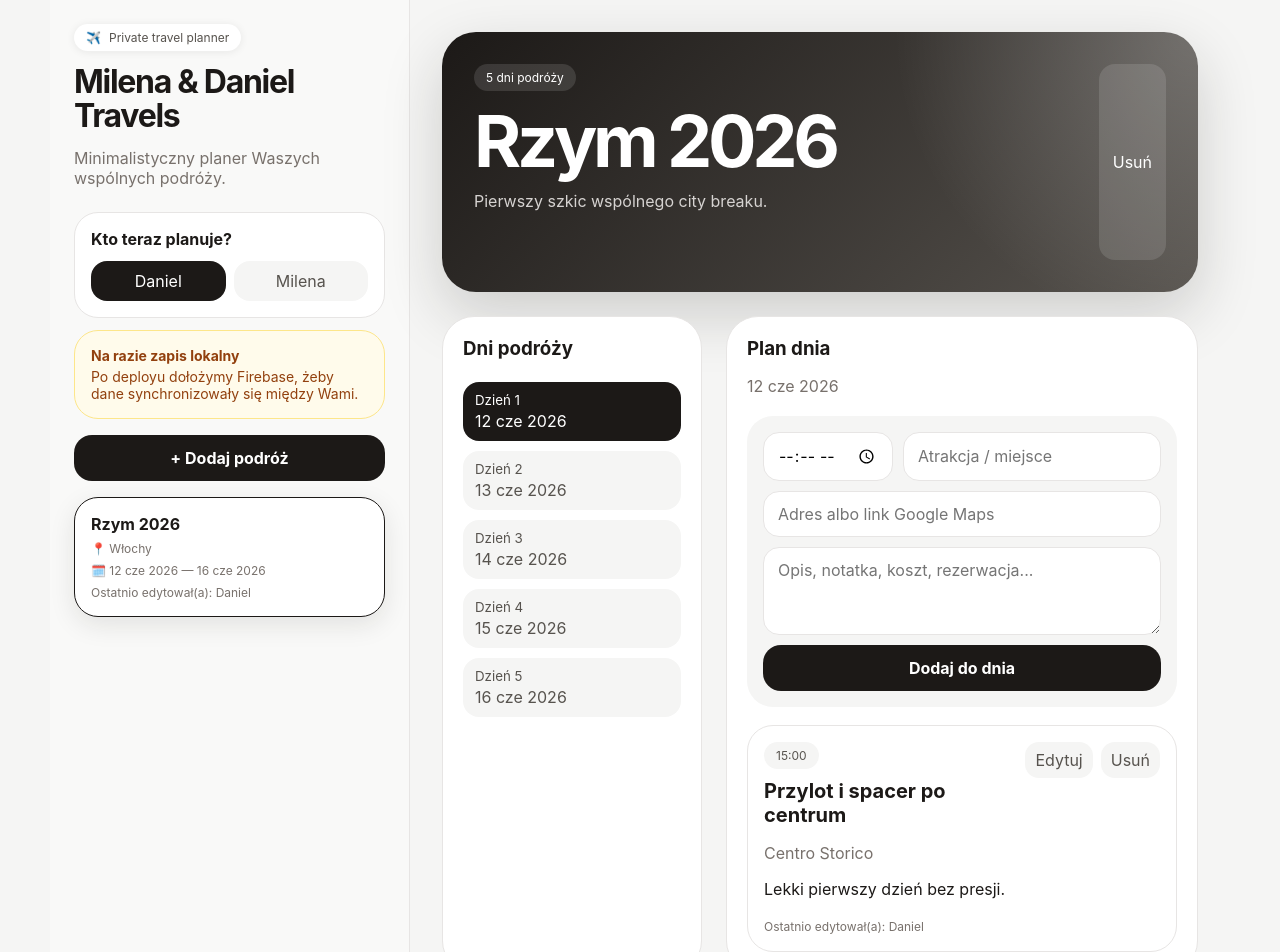
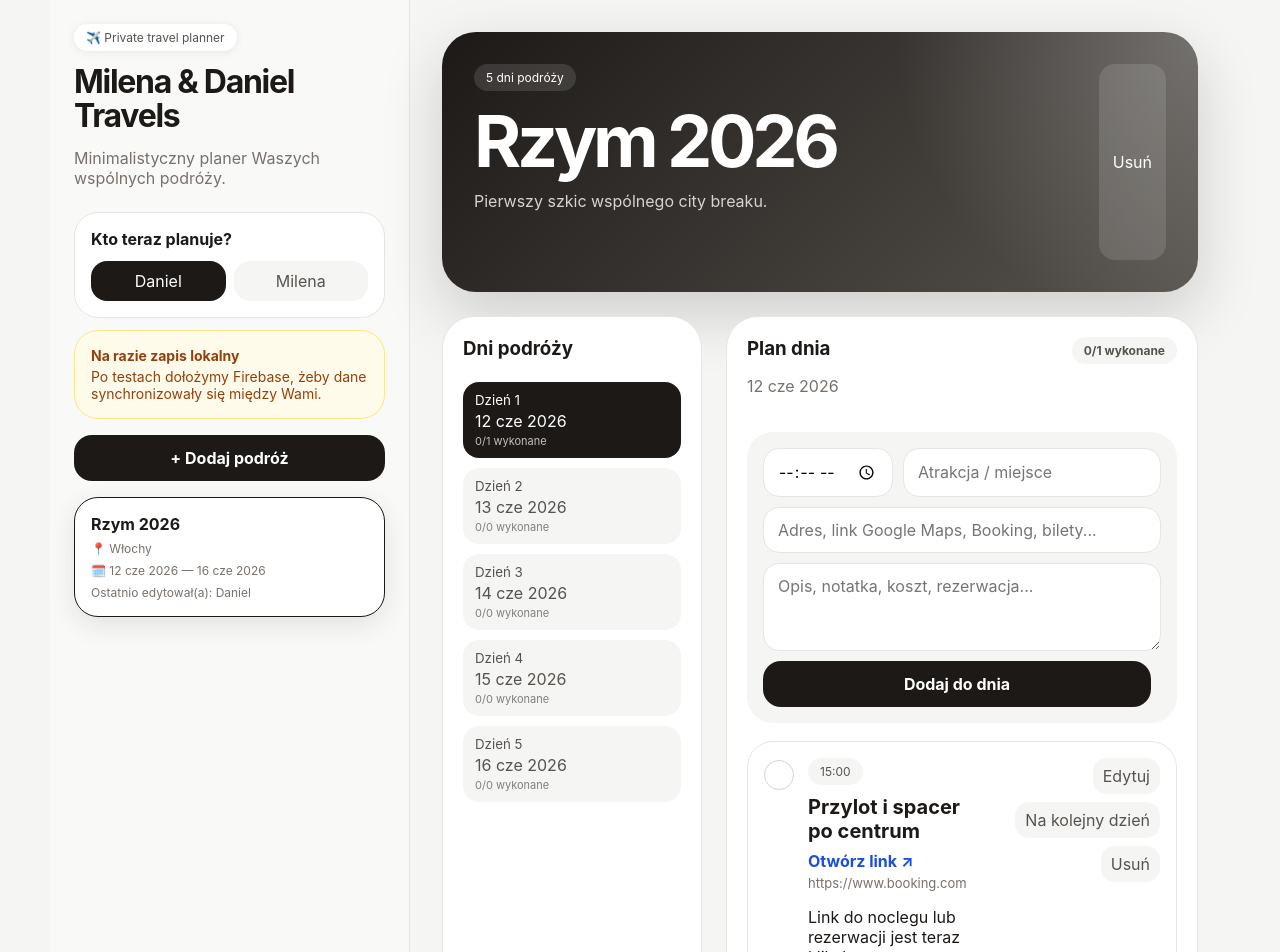
Before and after one commit to szyna129/milena-daniel-travels, a React (Vite) app: page / in a window 1280 px wide. Shown: the top 952 px of the page. Built offline with nearby package versions, Linux system fonts and the light colour scheme.

Commit message:
Add files via upload

```diff
--- a/src/App.jsx
+++ b/src/App.jsx
@@ -1,7 +1,7 @@
 import React, { useEffect, useMemo, useState } from "react";
 import "./index.css";
 
-const STORAGE_KEY = "milena-daniel-travels-v1";
+const STORAGE_KEY = "milena-daniel-travels-v2";
 
 function id() {
   return crypto?.randomUUID?.() || String(Date.now() + Math.random());
@@ -33,15 +33,25 @@ function range(start, end) {
 function pretty(date) {
   const parsed = parseDate(date);
   if (!parsed) return "";
-  return new Intl.DateTimeFormat("pl-PL", {
-    day: "2-digit",
-    month: "short",
-    year: "numeric"
-  }).format(parsed);
+  return new Intl.DateTimeFormat("pl-PL", { day: "2-digit", month: "short", year: "numeric" }).format(parsed);
 }
 
-function Icon({ children }) {
-  return <span className="icon">{children}</span>;
+function normalizeUrl(value) {
+  if (!value) return "";
+  const trimmed = value.trim();
+  if (/^https?:\/\//i.test(trimmed)) return trimmed;
+  if (/^[\w.-]+\.[a-z]{2,}/i.test(trimmed)) return `https://${trimmed}`;
+  return "";
+}
+
+function googleMapsUrl(query) {
+  return `https://www.google.com/maps/search/?api=1&query=${encodeURIComponent(query)}`;
+}
+
+function getNextDay(days, currentDay) {
+  const index = days.indexOf(currentDay);
+  if (index === -1 || index >= days.length - 1) return null;
+  return days[index + 1];
 }
 
 const demoTrips = [
@@ -59,8 +69,9 @@ const demoTrips = [
           id: id(),
           time: "15:00",
           title: "Przylot i spacer po centrum",
-          address: "Centro Storico",
-          description: "Lekki pierwszy dzień bez presji.",
+          address: "https://www.booking.com",
+          description: "Link do noclegu lub rezerwacji jest teraz klikalny.",
+          completed: false,
           updatedBy: "Daniel"
         }
       ]
@@ -82,39 +93,14 @@ export default function App() {
   const [selectedDay, setSelectedDay] = useState(null);
   const [showTripForm, setShowTripForm] = useState(false);
   const [editingActivityId, setEditingActivityId] = useState(null);
+  const [tripForm, setTripForm] = useState({ title: "", location: "", startDate: "", endDate: "", note: "" });
+  const [activityForm, setActivityForm] = useState({ time: "", title: "", address: "", description: "" });
 
-  const [tripForm, setTripForm] = useState({
-    title: "",
-    location: "",
-    startDate: "",
-    endDate: "",
-    note: ""
-  });
+  useEffect(() => localStorage.setItem(STORAGE_KEY, JSON.stringify(trips)), [trips]);
+  useEffect(() => localStorage.setItem("mdt-user", user), [user]);
 
-  const [activityForm, setActivityForm] = useState({
-    time: "",
-    title: "",
-    address: "",
-    description: ""
-  });
-
-  useEffect(() => {
-    localStorage.setItem(STORAGE_KEY, JSON.stringify(trips));
-  }, [trips]);
-
-  useEffect(() => {
-    localStorage.setItem("mdt-user", user);
-  }, [user]);
-
-  const selectedTrip = useMemo(
-    () => trips.find((trip) => trip.id === selectedTripId) || trips[0],
-    [trips, selectedTripId]
-  );
-
-  const days = useMemo(
-    () => selectedTrip ? range(selectedTrip.startDate, selectedTrip.endDate) : [],
-    [selectedTrip]
-  );
+  const selectedTrip = useMemo(() => trips.find((trip) => trip.id === selectedTripId) || trips[0], [trips, selectedTripId]);
+  const days = useMemo(() => selectedTrip ? range(selectedTrip.startDate, selectedTrip.endDate) : [], [selectedTrip]);
 
   useEffect(() => {
     if (!selectedDay && days.length) setSelectedDay(days[0]);
@@ -123,17 +109,14 @@ export default function App() {
 
   function addTrip(e) {
     e.preventDefault();
-
     if (!tripForm.title.trim() || !tripForm.startDate || !tripForm.endDate) {
       alert("Uzupełnij nazwę oraz daty podróży.");
       return;
     }
-
     if (range(tripForm.startDate, tripForm.endDate).length === 0) {
       alert("Data zakończenia nie może być wcześniejsza niż data startu.");
       return;
     }
-
     const trip = {
       id: id(),
       title: tripForm.title.trim(),
@@ -144,7 +127,6 @@ export default function App() {
       updatedBy: user,
       days: {}
     };
-
     setTrips([trip, ...trips]);
     setSelectedTripId(trip.id);
     setSelectedDay(trip.startDate);
@@ -160,38 +142,25 @@ export default function App() {
 
   function saveActivity(e) {
     e.preventDefault();
-
     if (!selectedTrip || !selectedDay || !activityForm.title.trim()) return;
-
+    const existing = (selectedTrip.days?.[selectedDay] || []).find((item) => item.id === editingActivityId);
     const activity = {
       id: editingActivityId || id(),
       time: activityForm.time,
       title: activityForm.title.trim(),
       address: activityForm.address.trim(),
       description: activityForm.description.trim(),
+      completed: existing?.completed || false,
       updatedBy: user
     };
-
-    setTrips((currentTrips) =>
-      currentTrips.map((trip) => {
+    setTrips((currentTrips) => currentTrips.map((trip) => {
       if (trip.id !== selectedTrip.id) return trip;
-
       const currentActivities = trip.days?.[selectedDay] || [];
       const nextActivities = editingActivityId
         ? currentActivities.map((item) => item.id === editingActivityId ? activity : item)
         : [...currentActivities, activity];
-
-        return {
-          ...trip,
-          updatedBy: user,
-          days: {
-            ...trip.days,
-            [selectedDay]: nextActivities
-          }
-        };
-      })
-    );
-
+      return { ...trip, updatedBy: user, days: { ...trip.days, [selectedDay]: nextActivities } };
+    }));
     setEditingActivityId(null);
     setActivityForm({ time: "", title: "", address: "", description: "" });
   }
@@ -207,29 +176,62 @@ export default function App() {
   }
 
   function deleteActivity(activityId) {
-    setTrips((currentTrips) =>
-      currentTrips.map((trip) => {
+    setTrips((currentTrips) => currentTrips.map((trip) => {
+      if (trip.id !== selectedTrip.id) return trip;
+      return { ...trip, updatedBy: user, days: { ...trip.days, [selectedDay]: (trip.days?.[selectedDay] || []).filter((item) => item.id !== activityId) } };
+    }));
+  }
+
+  function toggleCompleted(activityId) {
+    setTrips((currentTrips) => currentTrips.map((trip) => {
       if (trip.id !== selectedTrip.id) return trip;
       return {
         ...trip,
         updatedBy: user,
         days: {
           ...trip.days,
-            [selectedDay]: (trip.days?.[selectedDay] || []).filter((item) => item.id !== activityId)
+          [selectedDay]: (trip.days?.[selectedDay] || []).map((item) =>
+            item.id === activityId ? { ...item, completed: !item.completed, updatedBy: user } : item
+          )
         }
       };
-      })
-    );
+    }));
+  }
+
+  function moveActivityToNextDay(activity) {
+    const nextDay = getNextDay(days, selectedDay);
+    if (!nextDay) {
+      alert("To jest ostatni dzień podróży — nie ma kolejnego dnia.");
+      return;
+    }
+    setTrips((currentTrips) => currentTrips.map((trip) => {
+      if (trip.id !== selectedTrip.id) return trip;
+      return {
+        ...trip,
+        updatedBy: user,
+        days: {
+          ...trip.days,
+          [selectedDay]: (trip.days?.[selectedDay] || []).filter((item) => item.id !== activity.id),
+          [nextDay]: [...(trip.days?.[nextDay] || []), { ...activity, completed: false, updatedBy: user }]
+        }
+      };
+    }));
+  }
+
+  function cancelEditing() {
+    setEditingActivityId(null);
+    setActivityForm({ time: "", title: "", address: "", description: "" });
   }
 
   const activities = selectedTrip && selectedDay
     ? [...(selectedTrip.days?.[selectedDay] || [])].sort((a, b) => (a.time || "99:99").localeCompare(b.time || "99:99"))
     : [];
+  const doneCount = activities.filter((item) => item.completed).length;
 
   return (
     <div className="app">
       <aside className="sidebar">
-        <div className="brand-pill"><Icon>✈️</Icon> Private travel planner</div>
+        <div className="brand-pill">✈️ Private travel planner</div>
         <h1>Milena & Daniel Travels</h1>
         <p className="subtitle">Minimalistyczny planer Waszych wspólnych podróży.</p>
 
@@ -237,25 +239,17 @@ export default function App() {
           <strong>Kto teraz planuje?</strong>
           <div className="switch">
             {["Daniel", "Milena"].map((name) => (
-              <button
-                key={name}
-                className={user === name ? "active" : ""}
-                onClick={() => setUser(name)}
-              >
-                {name}
-              </button>
+              <button key={name} className={user === name ? "active" : ""} onClick={() => setUser(name)}>{name}</button>
             ))}
           </div>
         </div>
 
         <div className="cloud-note">
           <strong>Na razie zapis lokalny</strong>
-          <span>Po deployu dołożymy Firebase, żeby dane synchronizowały się między Wami.</span>
+          <span>Po testach dołożymy Firebase, żeby dane synchronizowały się między Wami.</span>
         </div>
 
-        <button className="primary" onClick={() => setShowTripForm(!showTripForm)}>
-          + Dodaj podróż
-        </button>
+        <button className="primary" onClick={() => setShowTripForm(!showTripForm)}>+ Dodaj podróż</button>
 
         {showTripForm && (
           <form className="card form" onSubmit={addTrip}>
@@ -272,14 +266,7 @@ export default function App() {
 
         <div className="trip-list">
           {trips.map((trip) => (
-            <button
-              key={trip.id}
-              className={`trip-card ${selectedTrip?.id === trip.id ? "selected" : ""}`}
-              onClick={() => {
-                setSelectedTripId(trip.id);
-                setSelectedDay(range(trip.startDate, trip.endDate)[0] || null);
-              }}
-            >
+            <button key={trip.id} className={`trip-card ${selectedTrip?.id === trip.id ? "selected" : ""}`} onClick={() => { setSelectedTripId(trip.id); setSelectedDay(range(trip.startDate, trip.endDate)[0] || null); }}>
               <strong>{trip.title}</strong>
               <span>📍 {trip.location}</span>
               <span>🗓️ {pretty(trip.startDate)} — {pretty(trip.endDate)}</span>
@@ -291,10 +278,7 @@ export default function App() {
 
       <main className="main">
         {!selectedTrip ? (
-          <div className="empty">
-            <h2>Dodaj pierwszą podróż</h2>
-            <p>Po dodaniu podróży pojawi się tutaj plan dzień po dniu.</p>
-          </div>
+          <div className="empty"><h2>Dodaj pierwszą podróż</h2><p>Po dodaniu podróży pojawi się tutaj plan dzień po dniu.</p></div>
         ) : (
           <>
             <section className="hero">
@@ -309,48 +293,70 @@ export default function App() {
             <section className="planner">
               <div className="days">
                 <h3>Dni podróży</h3>
-                {days.map((day, index) => (
-                  <button
-                    key={day}
-                    className={selectedDay === day ? "active" : ""}
-                    onClick={() => setSelectedDay(day)}
-                  >
+                {days.map((day, index) => {
+                  const dayActivities = selectedTrip.days?.[day] || [];
+                  const dayDone = dayActivities.filter((item) => item.completed).length;
+                  return (
+                    <button key={day} className={selectedDay === day ? "active" : ""} onClick={() => setSelectedDay(day)}>
                       <small>Dzień {index + 1}</small>
                       <span>{pretty(day)}</span>
+                      <em>{dayDone}/{dayActivities.length} wykonane</em>
                     </button>
-                ))}
+                  );
+                })}
               </div>
 
               <div className="day-plan">
+                <div className="day-header">
+                  <div>
                     <h3>Plan dnia</h3>
                     <p className="muted">{pretty(selectedDay)}</p>
+                  </div>
+                  <div className="progress-pill">{doneCount}/{activities.length} wykonane</div>
+                </div>
 
                 <form className="activity-form" onSubmit={saveActivity}>
                   <input type="time" value={activityForm.time} onChange={(e) => setActivityForm({ ...activityForm, time: e.target.value })} />
                   <input placeholder="Atrakcja / miejsce" value={activityForm.title} onChange={(e) => setActivityForm({ ...activityForm, title: e.target.value })} />
-                  <input className="full" placeholder="Adres albo link Google Maps" value={activityForm.address} onChange={(e) => setActivityForm({ ...activityForm, address: e.target.value })} />
+                  <input className="full" placeholder="Adres, link Google Maps, Booking, bilety..." value={activityForm.address} onChange={(e) => setActivityForm({ ...activityForm, address: e.target.value })} />
                   <textarea className="full" placeholder="Opis, notatka, koszt, rezerwacja..." value={activityForm.description} onChange={(e) => setActivityForm({ ...activityForm, description: e.target.value })} />
-                  <button className="dark full">{editingActivityId ? "Zapisz zmiany" : "Dodaj do dnia"}</button>
+                  <div className="form-actions full">
+                    <button className="dark">{editingActivityId ? "Zapisz zmiany" : "Dodaj do dnia"}</button>
+                    {editingActivityId && <button type="button" className="light" onClick={cancelEditing}>Anuluj</button>}
+                  </div>
                 </form>
 
                 <div className="activities">
-                  {activities.length === 0 ? (
-                    <div className="empty-small">Ten dzień jest jeszcze pusty. Dodaj pierwszą atrakcję.</div>
-                  ) : activities.map((activity) => (
-                    <article className="activity" key={activity.id}>
+                  {activities.length === 0 ? <div className="empty-small">Ten dzień jest jeszcze pusty. Dodaj pierwszą atrakcję.</div> : activities.map((activity) => {
+                    const url = normalizeUrl(activity.address);
+                    const mapsUrl = activity.address && !url ? googleMapsUrl(activity.address) : "";
+                    return (
+                      <article className={`activity ${activity.completed ? "completed" : ""}`} key={activity.id}>
+                        <div className="activity-main">
+                          <button className={`check ${activity.completed ? "checked" : ""}`} onClick={() => toggleCompleted(activity.id)} title={activity.completed ? "Oznacz jako niewykonane" : "Oznacz jako wykonane"}>
+                            {activity.completed ? "✓" : ""}
+                          </button>
                           <div>
                             <span className="time">{activity.time || "bez godziny"}</span>
                             <h4>{activity.title}</h4>
-                        {activity.address && <p className="muted">{activity.address}</p>}
+                            {activity.address && (
+                              <div className="link-row">
+                                {url ? <a href={url} target="_blank" rel="noreferrer">Otwórz link ↗</a> : <a href={mapsUrl} target="_blank" rel="noreferrer">Otwórz w Google Maps ↗</a>}
+                                <span>{activity.address}</span>
+                              </div>
+                            )}
                             {activity.description && <p>{activity.description}</p>}
                             {activity.updatedBy && <small>Ostatnio edytował(a): {activity.updatedBy}</small>}
                           </div>
+                        </div>
                         <div className="actions">
                           <button onClick={() => editActivity(activity)}>Edytuj</button>
+                          <button onClick={() => moveActivityToNextDay(activity)}>Na kolejny dzień</button>
                           <button onClick={() => deleteActivity(activity.id)}>Usuń</button>
                         </div>
                       </article>
-                  ))}
+                    );
+                  })}
                 </div>
               </div>
             </section>
```
Also changed, not shown: src/index.css, 1 other file (tests, documents, lock files or other folders). Lines whose indentation alone changed are shown as unchanged.
